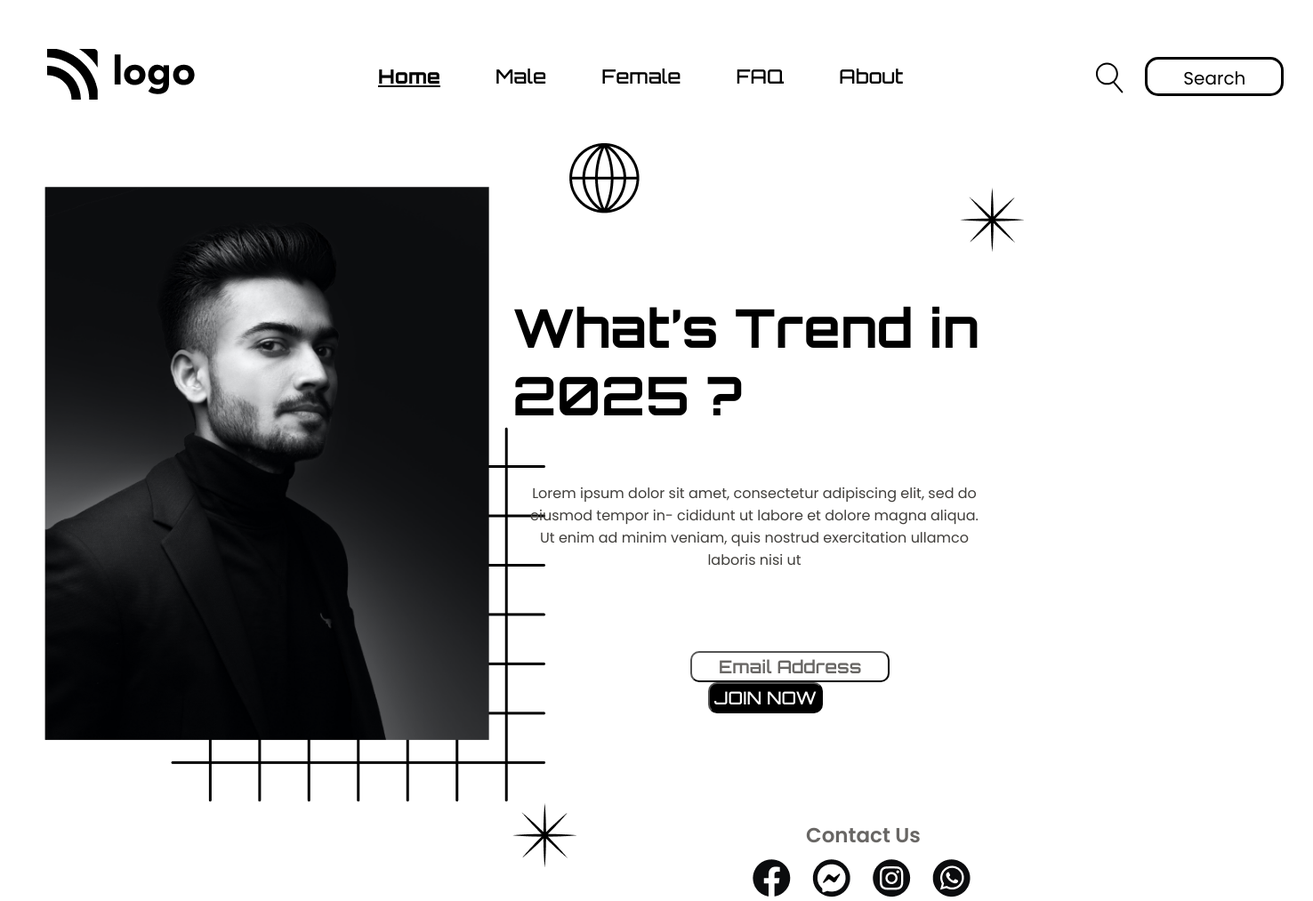
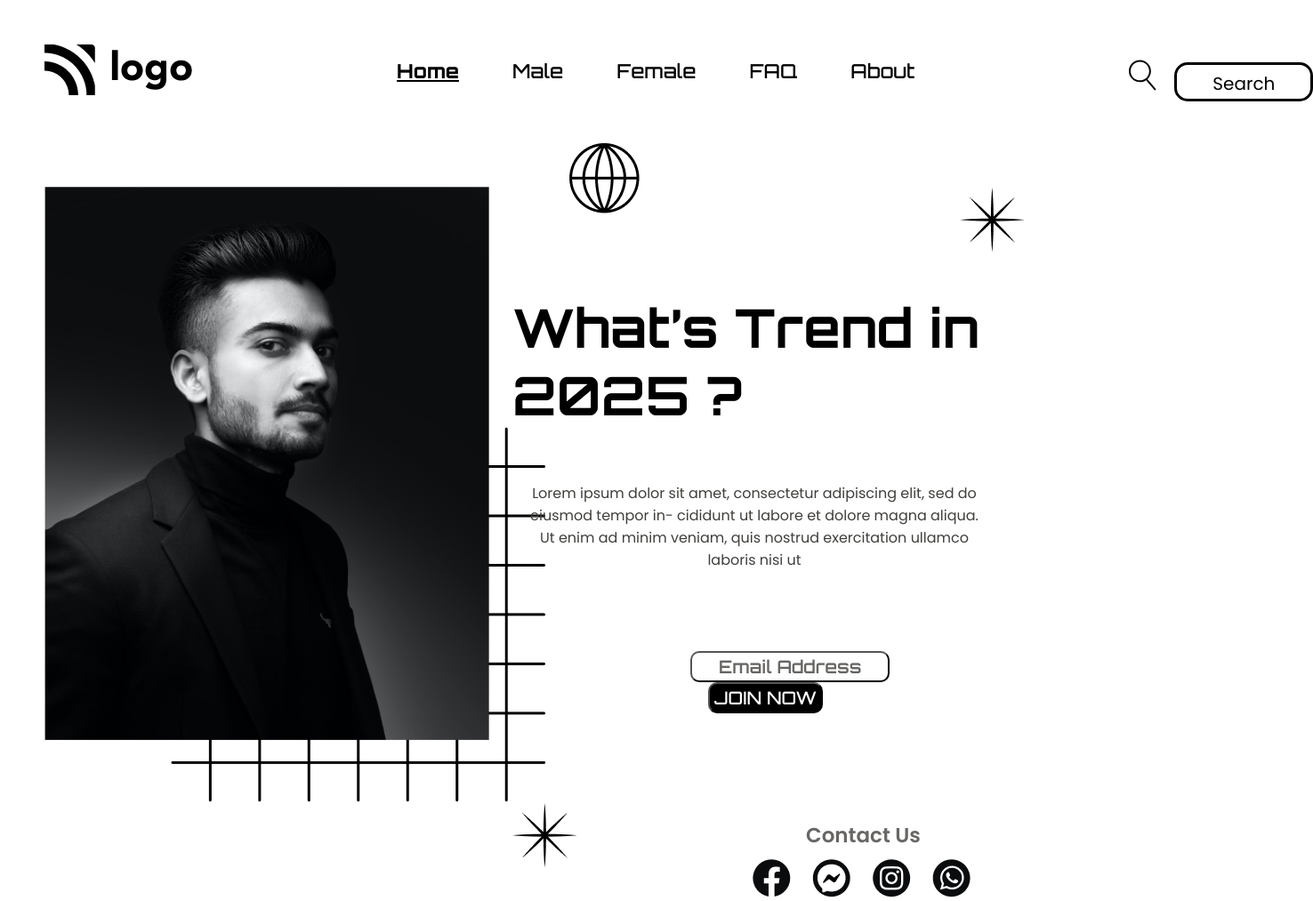
Before and after one commit to gnwodeyar1312/html-css-project-1, a website: page index.html in a window 1280 px wide. Shown: the whole page at 89% size, 1476 px wide, since content can reach past the window. Drawn offline with Linux system fonts and the light colour scheme.

Commit message:
added readme file and updated html and css file

```diff
--- a/index.html
+++ b/index.html
@@ -28,20 +28,19 @@
       <!-- Navbar Section -->
       <section aria-label="navbar">
         <nav class="navbar-container">
-          <table>
-          <td>
+          <div>
             <img src="./assets/Logo.png" alt="brand-logo" />
-          </td>
-          <td>
-            <table class="list">
-              <td class="list-item item1">Home</td>
-              <td class="list-item">Male</td>
-              <td class="list-item">Female</td>
-              <td class="list-item">FAQ</td>
-              <td class="list-item">About</ltd>
-              </table>
-          </td>
-          <td class="button-group">
+          </div>
+          <div>
+            <ul class="list">
+              <li class="list-item">Home</li>
+              <li class="list-item">Male</li>
+              <li class="list-item">Female</li>
+              <li class="list-item">FAQ</li>
+              <li class="list-item">About</li>
+            </ul>
+          </div>
+          <div class="button-group">
             <div class="search-icon">
               <svg
                 width="32"
@@ -59,10 +58,9 @@
                   fill="black"
                 />
               </svg>
-            </td>
-            <td><button class="nav-button">Search</button></td>
+            </div>
+            <div><button class="nav-button">Search</button></div>
           </div>
-          </table>
         </nav>
       </section>
       <!-- Hero Banner Section -->
--- a/style.css
+++ b/style.css
@@ -6,16 +6,17 @@ body{
 }
 .navbar-container{
     height: 15vh;
+    display: flex;
     /* display: grid;
     grid-template-columns: 1fr 3fr 1fr; */
 
 }
 
 .list{
-    /* display: flex; */
+    display: flex;
     /* justify-content: center;
     align-items: center; */
-    /* list-style-type: none;
+    list-style-type: none;
     padding: 0 30px;
     /* font-size: 50px; */
     font-weight: 500;
@@ -29,8 +30,8 @@ body{
     font-weight: 500;
  }
  .button-group{
-    /* flex:1;
-    display: flex; */
+    /* flex:1; */
+    display: flex;
     /* flex-direction: row;
     justify-content: center; */
     float: right;
@@ -54,7 +55,7 @@ body{
     bottom: 9px;
 }
 
-.item1{
+li:first-child {
     font-weight: 900;
     text-decoration: underline;
 
```
Also changed, not shown: Readme.md (added).
